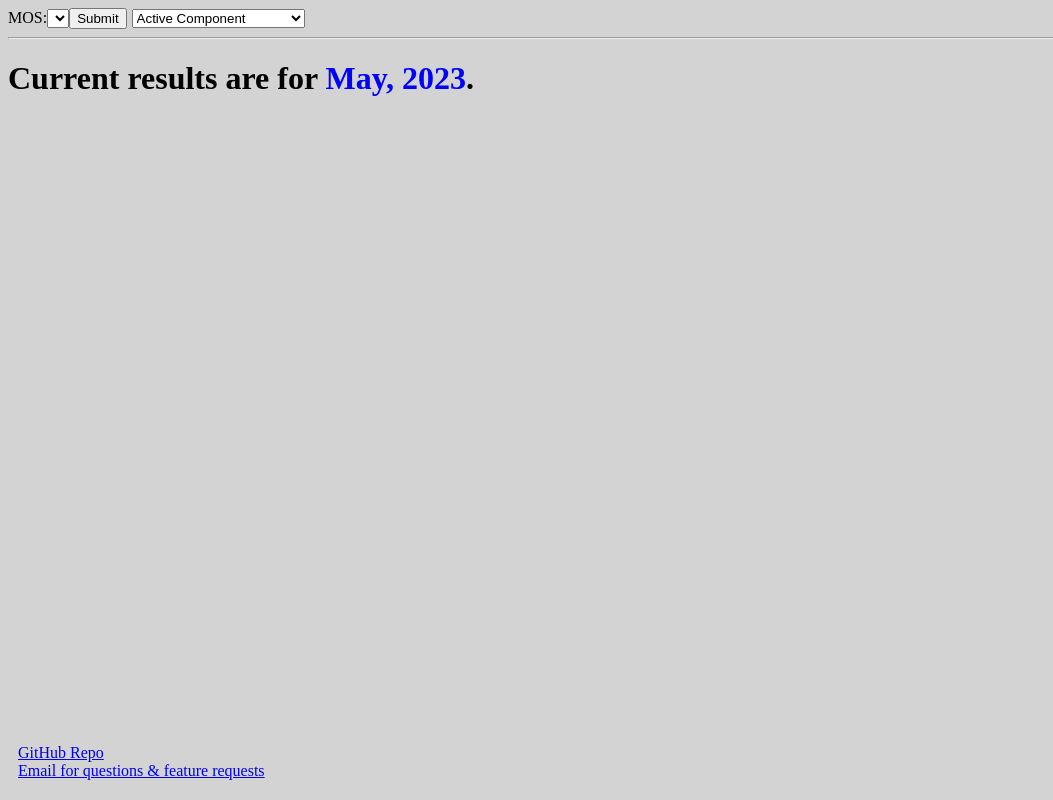
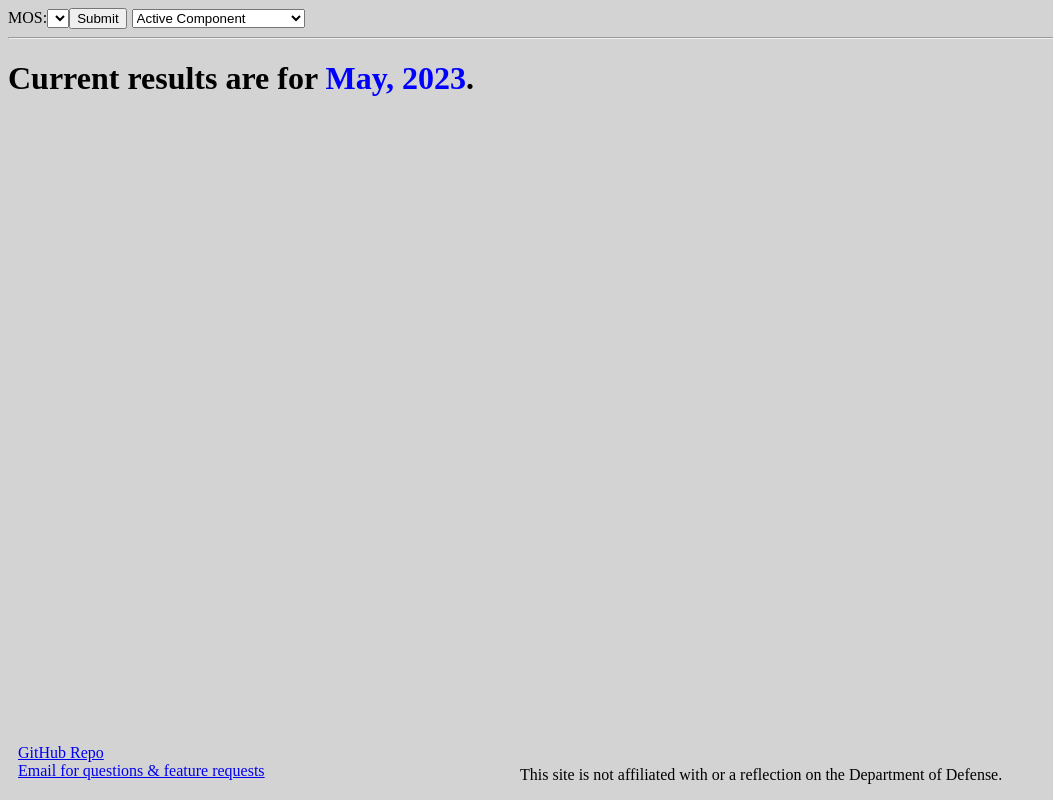
Before and after one commit to jterwilliger30/pointcutoff.com, a React (Create React App) app: page / in a window 1280 px wide. Shown: the whole page, without its empty margins (0-1053 px from the left). Built offline with nearby package versions, Linux system fonts and the light colour scheme; no server answers.

Commit message:
Added disclaimer

```diff
--- a/src/App.css
+++ b/src/App.css
@@ -22,3 +22,9 @@ body {
 #selector {
     margin-left: 5px;
 }
+
+#disclaimer {
+    position: fixed;
+    bottom: 0;
+    margin-left: 40%;
+}
--- a/src/components/mos_form.js
+++ b/src/components/mos_form.js
@@ -65,6 +65,7 @@ function Create() {
 	<a href="https://github.com/jterwilliger30/pointcutoff.com">GitHub Repo</a>  <br />
 	<a href="mailto:jterwilliger30@gmail.com">Email for questions & feature requests</a>
 	</p>
+    <p id="disclaimer">This site is not affiliated with or a reflection on the Department of Defense.</p>
         </form>)
 
 }
```
